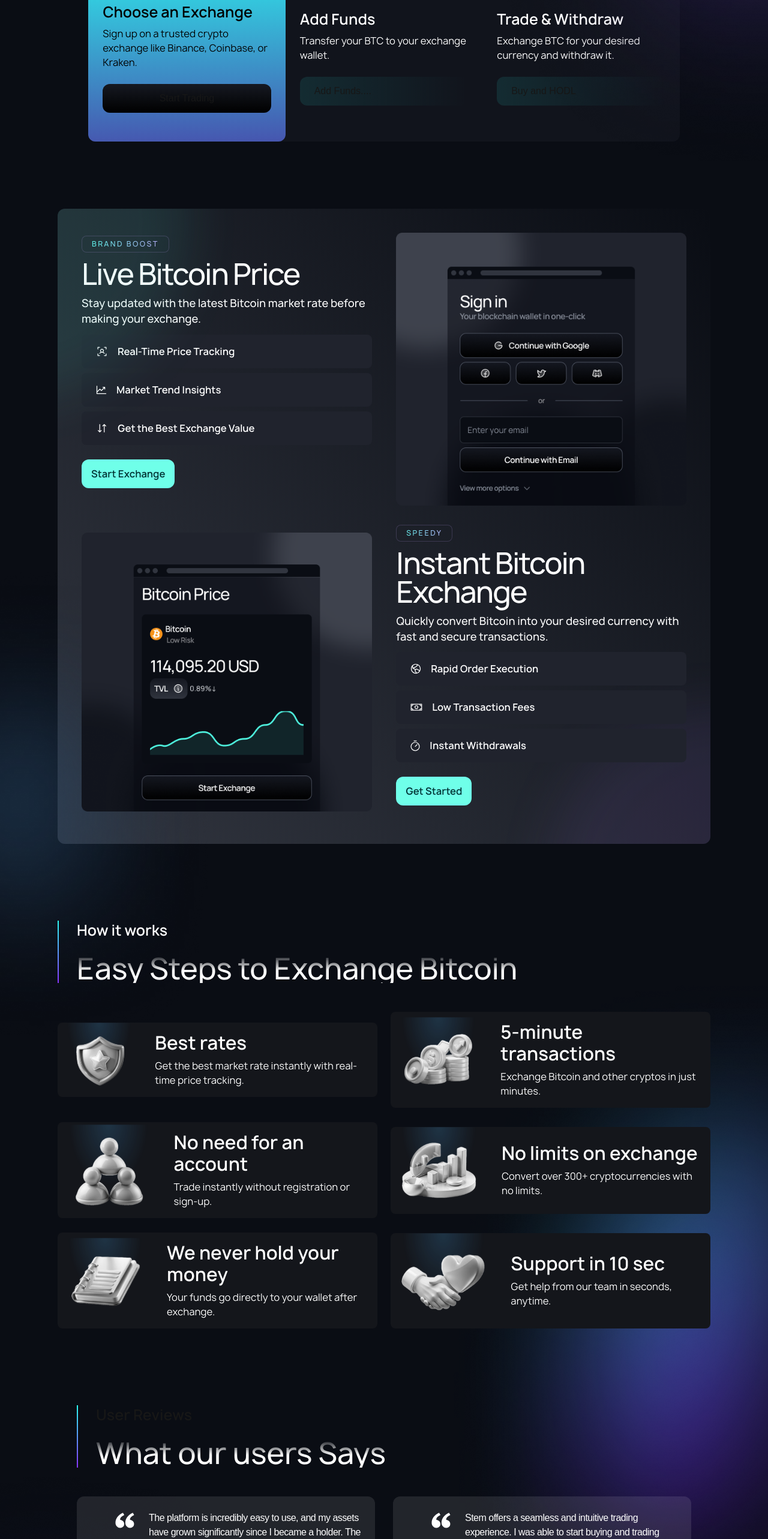
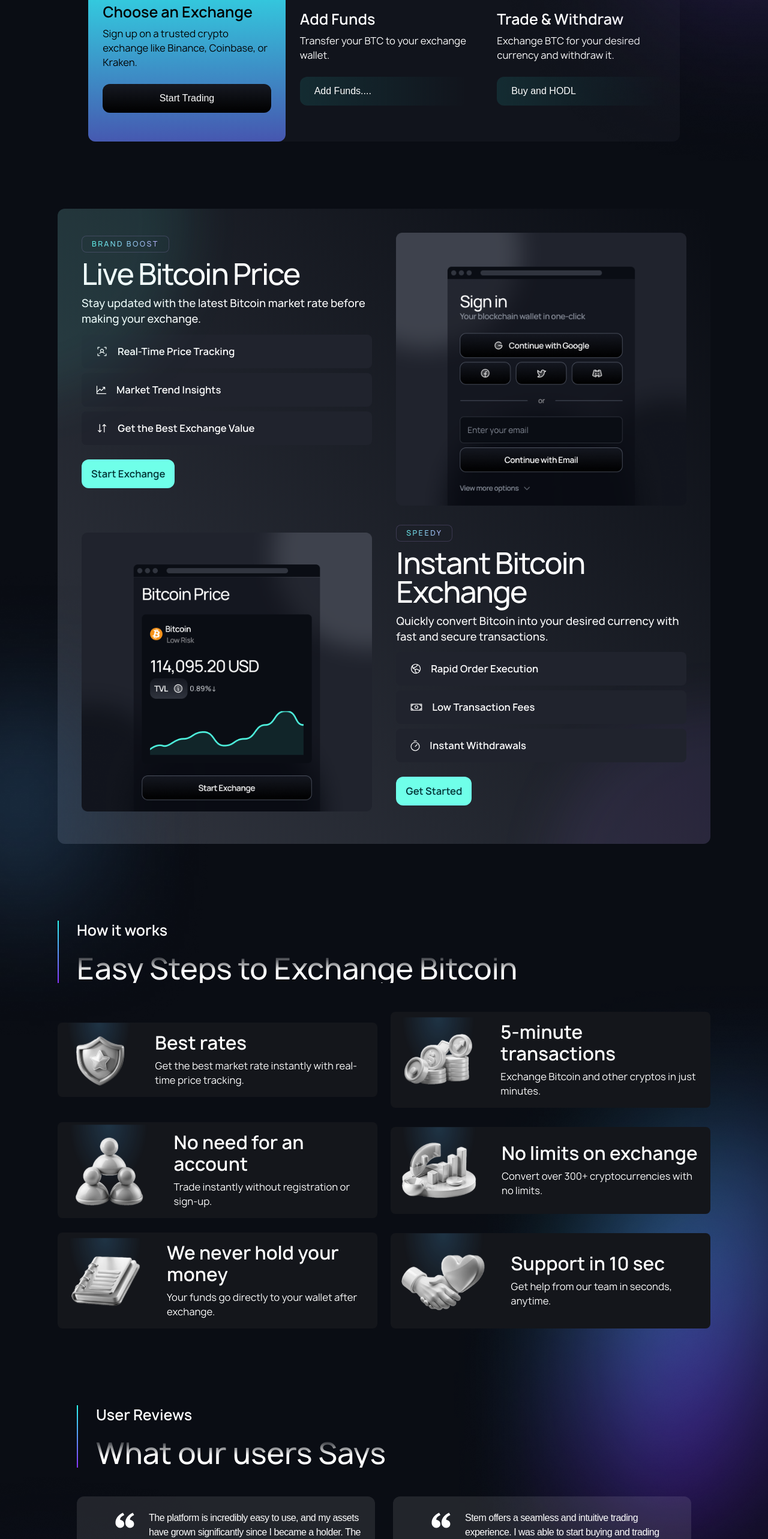
Before and after one commit to salman92-dev/coinbunch, a Next.js app: page / in a window 1280 px wide. Shown: the part 2320-4886 px from the top of the page at 60% size. Built offline with nearby package versions, Linux system fonts and the light colour scheme.

Commit message:
Add files via upload

```diff
--- a/src/app/page.js
+++ b/src/app/page.js
@@ -143,7 +143,7 @@ export default function Home() {
           <p className="manrope-regular text-base mb-6 text-black">
             Sign up on a trusted crypto exchange like Binance, Coinbase, or Kraken.
           </p>
-          <button className="w-full gradient-7 py-3 rounded-xl px-6">
+          <button className="w-full gradient-7 py-3 rounded-xl px-6 text-white">
             Start Trading
           </button>
         </div>
@@ -155,7 +155,7 @@ export default function Home() {
           <p className="manrope-regular text-base mb-6 text-white">
            Transfer your BTC to your exchange wallet.
            </p>
-          <button className="w-full gradient-6 py-3 rounded-xl px-6 text-start">
+          <button className="w-full gradient-6 py-3 rounded-xl px-6 text-start text-white">
             Add Funds....
           </button>
         </div>
@@ -167,7 +167,7 @@ export default function Home() {
           <p className="manrope-regular text-base mb-6 text-white">
             Exchange BTC for your desired currency and withdraw it.
           </p>
-          <button className="w-full gradient-6 py-3 rounded-xl px-6 text-start">
+          <button className="w-full gradient-6 py-3 rounded-xl px-6 text-start text-white">
             Buy and HODL
           </button>
         </div>
@@ -343,7 +343,7 @@ export default function Home() {
     {/* -----testimonials------------ */}
     <section className="py-16 relative z-100" id="reviews">
       <div className="w-[80%] mx-auto flex flex-col gap-6 pl-8 gradient-border mb-12">
-        <h4 className="text-lg md:text-2xl manrope-bold">User Reviews</h4>
+        <h4 className="text-lg md:text-2xl manrope-bold text-white">User Reviews</h4>
         <h2 className="manrope-medium text-3xl md:text-5xl gradient-3 text-transparent bg-clip-text">What our users Says</h2>
       </div>
        <ImageSlider/>
@@ -363,7 +363,7 @@ export default function Home() {
               If the solution eludes you,
               kindly engage with our customer support.
             </p>
-            <button className="w-full gradient-7 py-3 rounded-xl px-6">
+            <button className="w-full gradient-7 py-3 rounded-xl px-6 text-white">
               Get In Touch
             </button>
               </div>
```
